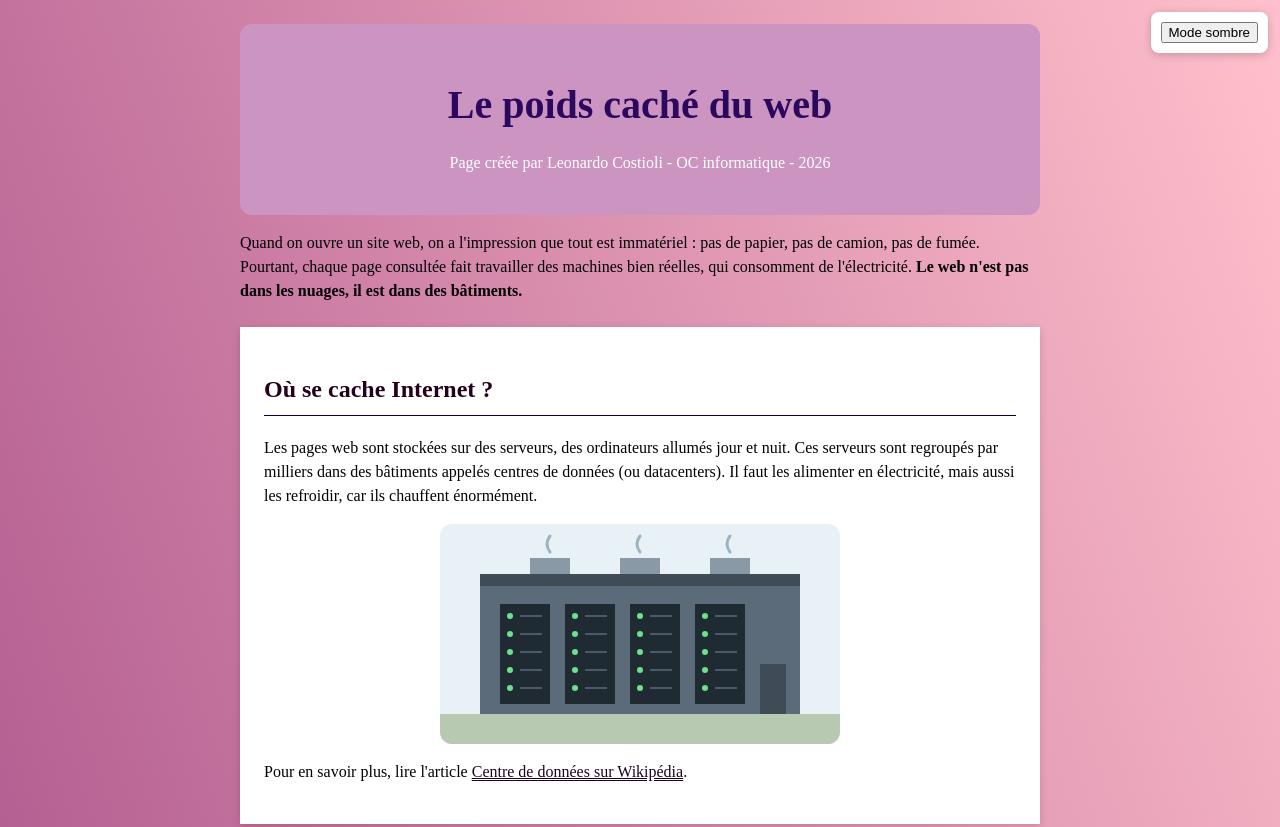
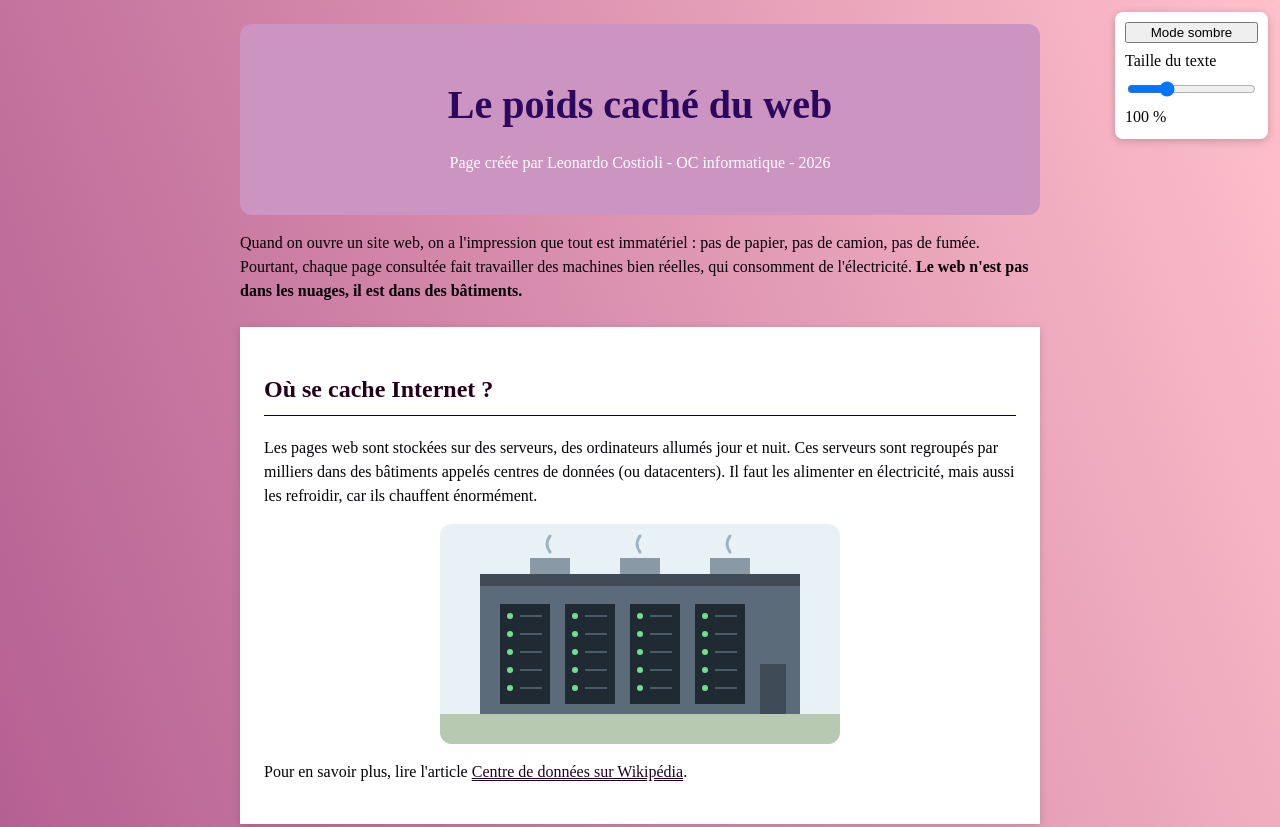
Before and after one commit to Dek-realm/tp-durability, a plain HTML site: page index.html in a window 1280 px wide. Shown: the top 827 px of the page. Drawn offline with Linux system fonts and the light colour scheme.

Commit message:
Curseur pour text
Ajout d'un curseur, permettant d'ajuster la taille du text

```diff
--- a/index.html
+++ b/index.html
@@ -12,6 +12,9 @@
   <div class="Intro">
   <div class="outils">
     <button id="bouton-theme">Mode sombre</button>
+    <label for="curseur-taille">Taille du texte</label>
+    <input type="range" id="curseur-taille" min="80" max="150" step="5" value="100">
+    <span id="valeur-taille">100 %</span>
   </div>
 
 
```
